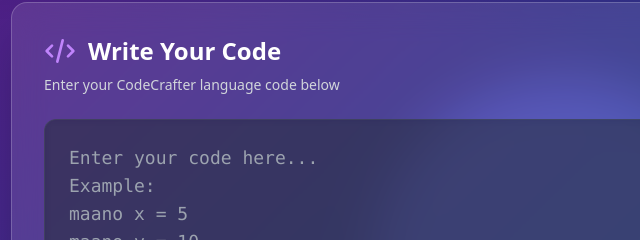
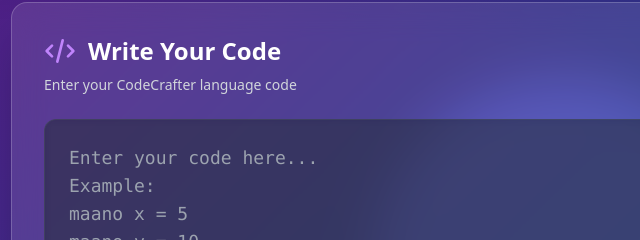
Before and after one commit to SumitSingh69/customProgammingLanguage, a plain HTML site: page index.html in a window 1280 px wide. Shown: the part 129-369 px from the top of the page, 77-717 px from the left. Drawn offline with nearby package versions, Linux system fonts and the light colour scheme.

Commit message:
Update index.html

```diff
--- a/index.html
+++ b/index.html
@@ -86,7 +86,7 @@
                     </svg>
                     Write Your Code
                 </h2>
-                <p class="text-gray-300 text-sm">Enter your CodeCrafter language code below</p>
+                <p class="text-gray-300 text-sm">Enter your CodeCrafter language code</p>
             </div>
 
             <textarea
```
